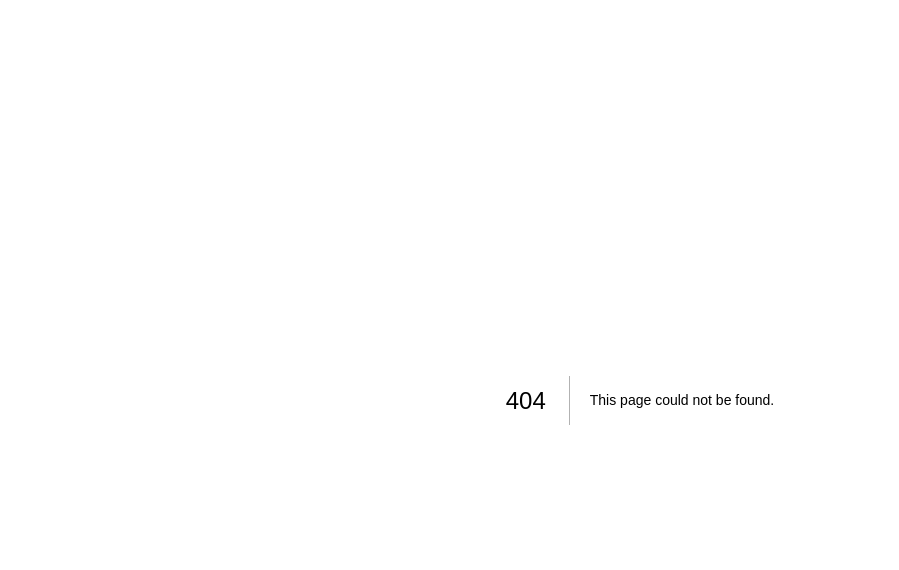
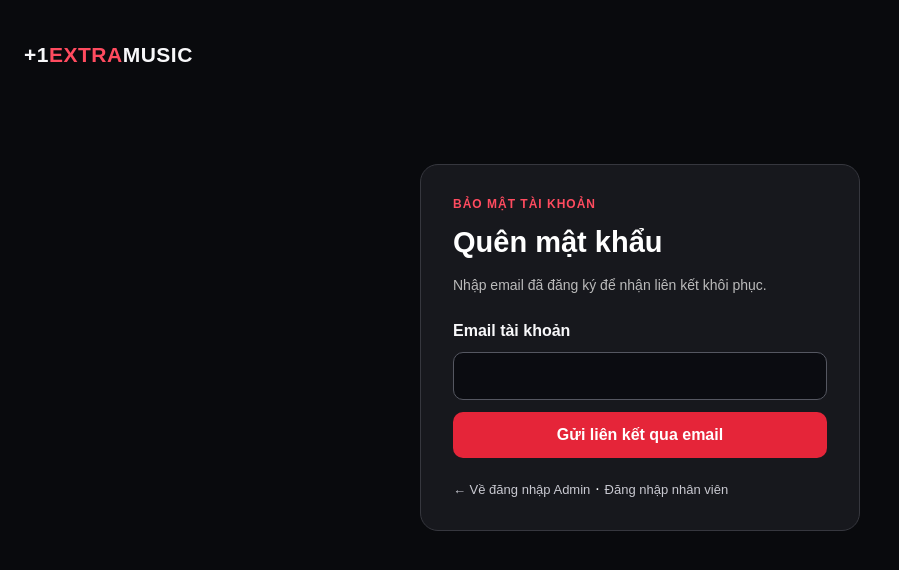
Before and after one commit to bm10dojerry-bot/extra-music-ticket, a Next.js app: page /reset-password in a window 1280 px wide. Before the commit this address had no page. Shown: the top 570 px of the page, without its empty margins (0-899 px from the left). Built offline with nearby package versions, Linux system fonts and the light colour scheme.

Commit message:
Add email-based password recovery: app/reset-password/page.tsx

```diff
--- /dev/null
+++ b/app/reset-password/page.tsx
@@ -0,0 +1,6 @@
+"use client";
+import {useState} from "react";
+export default function ResetPassword(){const [email,setEmail]=useState(""),[password,setPassword]=useState(""),[confirm,setConfirm]=useState(""),[show,setShow]=useState(false),[message,setMessage]=useState(""),[error,setError]=useState(""),[busy,setBusy]=useState(false);
+const token=typeof window!=="undefined"?new URLSearchParams(window.location.search).get("token"):null;
+async function submit(e:React.FormEvent){e.preventDefault();setError("");setMessage("");if(token&&password!==confirm){setError("Hai mật khẩu không khớp.");return}setBusy(true);try{const r=await fetch(token?"/api/auth/reset-password":"/api/auth/forgot-password",{method:"POST",headers:{"Content-Type":"application/json"},body:JSON.stringify(token?{token,password}:{email})});const d=await r.json();if(!r.ok)throw Error(d.error||"Không thể thực hiện");setMessage(token?"Đã đặt lại mật khẩu. Bạn có thể đăng nhập.":d.message)}catch(e){setError(e instanceof Error?e.message:"Có lỗi xảy ra")}finally{setBusy(false)}}
+return <main className="admin-login-shell"><a href="/" className="logo">+1 <span>EXTRA</span> MUSIC</a><section className="admin-login-card"><div className="eyebrow">BẢO MẬT TÀI KHOẢN</div><h1>{token?"Đặt mật khẩu mới":"Quên mật khẩu"}</h1><p>{token?"Liên kết chỉ dùng một lần và có hiệu lực 15 phút.":"Nhập email đã đăng ký để nhận liên kết khôi phục."}</p><form onSubmit={submit}>{token?<><label>Mật khẩu mới</label><input required minLength={12} maxLength={128} type={show?"text":"password"} autoComplete="new-password" value={password} onChange={e=>setPassword(e.target.value)}/><label>Xác nhận mật khẩu</label><input required minLength={12} maxLength={128} type={show?"text":"password"} autoComplete="new-password" value={confirm} onChange={e=>setConfirm(e.target.value)}/><label style={{display:"flex",gap:8,alignItems:"center"}}><input type="checkbox" checked={show} onChange={e=>setShow(e.target.checked)} style={{width:18,height:18}}/> Hiện mật khẩu</label></>:<><label>Email tài khoản</label><input required type="email" autoComplete="email" value={email} onChange={e=>setEmail(e.target.value)}/></>}<button type="submit" disabled={busy}>{busy?"Đang xử lý...":token?"Lưu mật khẩu mới":"Gửi liên kết qua email"}</button></form>{error&&<p className="admin-login-error" role="alert">{error}</p>}{message&&<p role="status">{message}</p>}<a href="/admin">← Về đăng nhập Admin</a> · <a href="/staff">Đăng nhập nhân viên</a></section></main>}
```
